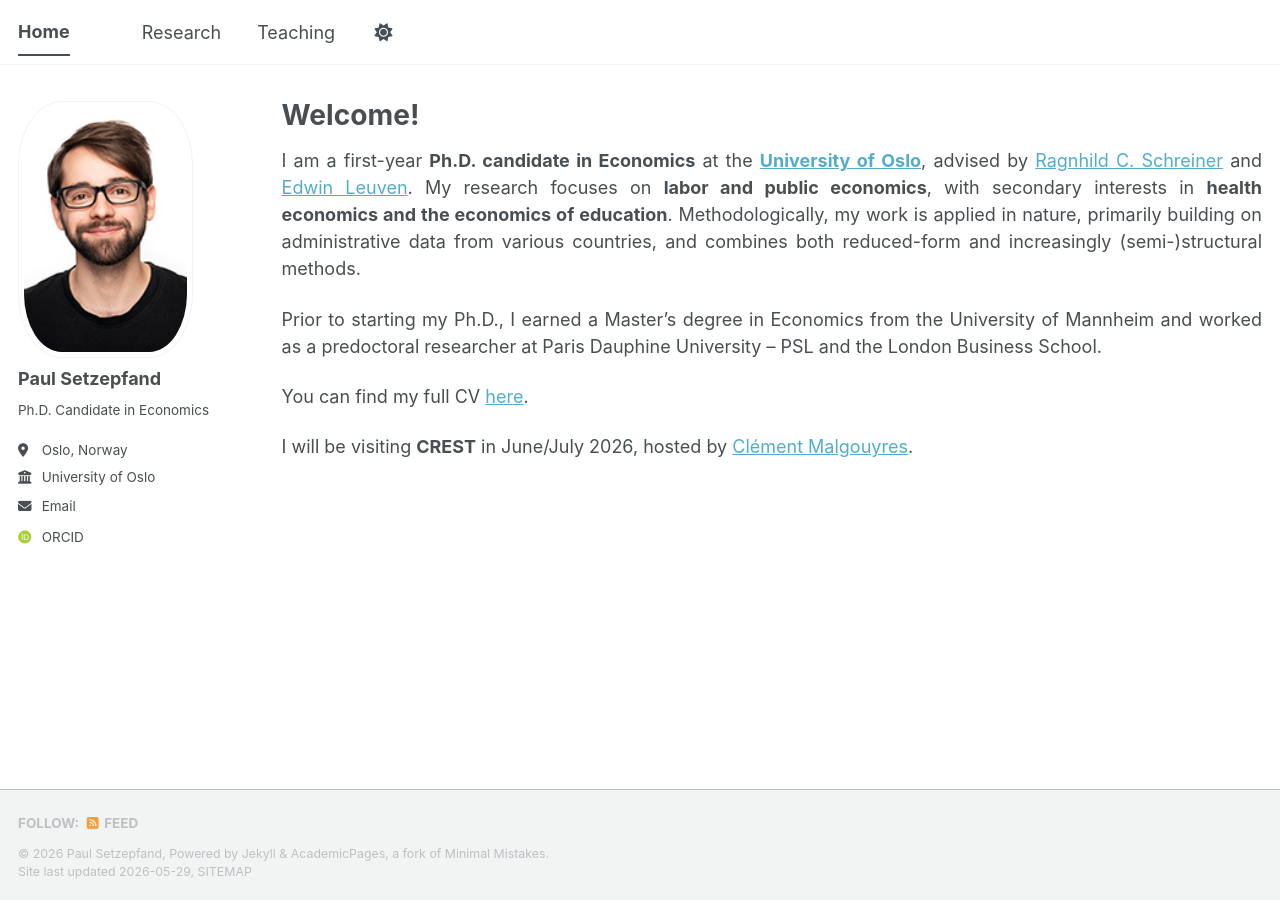
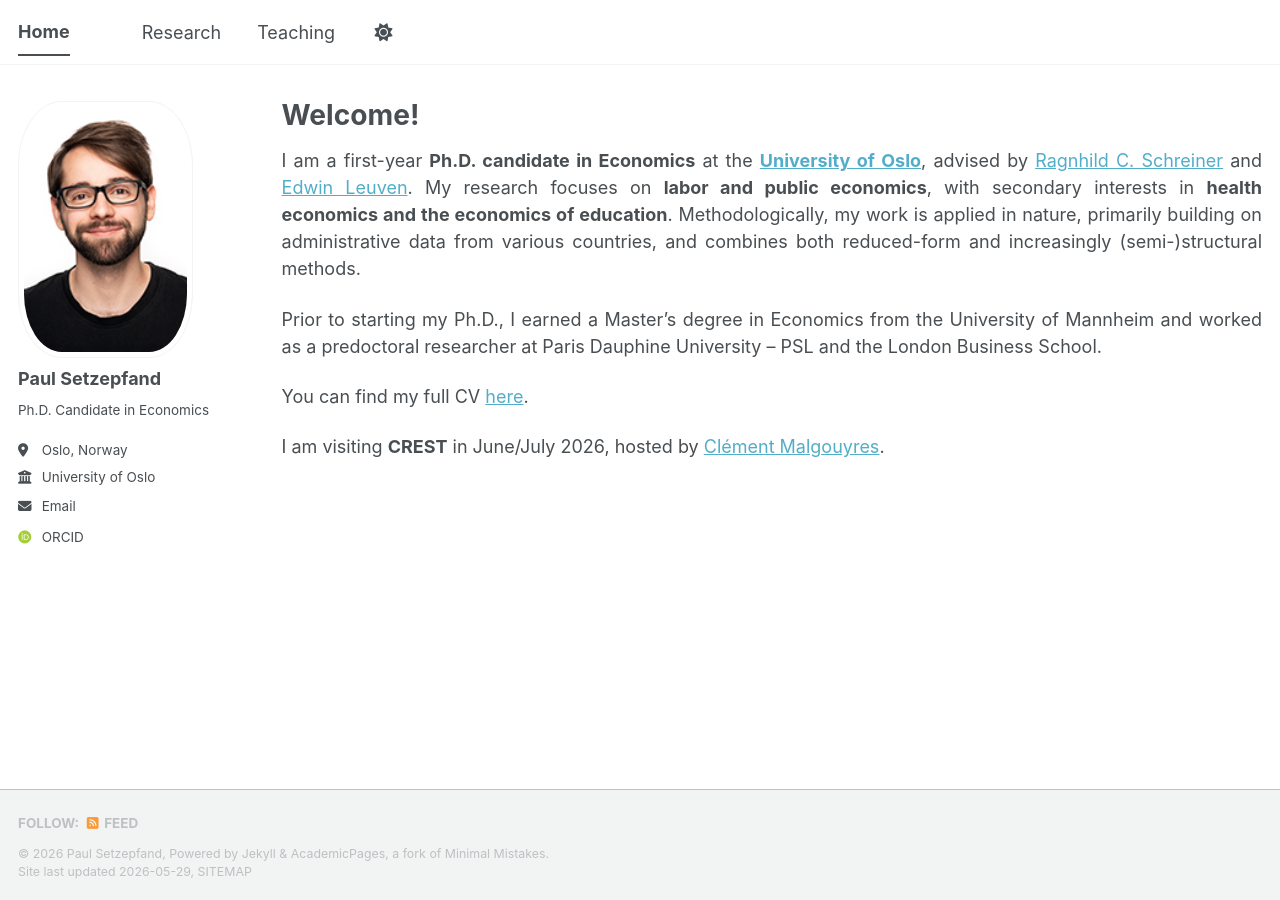
Before and after one commit to paulsetzepfand/paulsetzepfand.github.io, a Jekyll site: the page built from _pages/about.md, in a window 1280 px wide. Built offline with Jekyll 4.4.1, drawn with Linux system fonts in a browser that asks for light colours; some web fonts are replaced; a script bundle is joined from its source files by our own code; library files that are not in the unit come from our copies.

Commit message:
Update about.md

```diff
--- a/_pages/about.md
+++ b/_pages/about.md
@@ -13,6 +13,6 @@ Prior to starting my Ph.D., I earned a Master's degree in Economics from the Uni
 
 You can find my full CV [here](cv.pdf).
 
-I will be visiting **CREST** in June/July 2026, hosted by [Clément Malgouyres](https://sites.google.com/site/clementmalgouyres/).
+I am visiting **CREST** in June/July 2026, hosted by [Clément Malgouyres](https://sites.google.com/site/clementmalgouyres/).
 
 </div>
```
